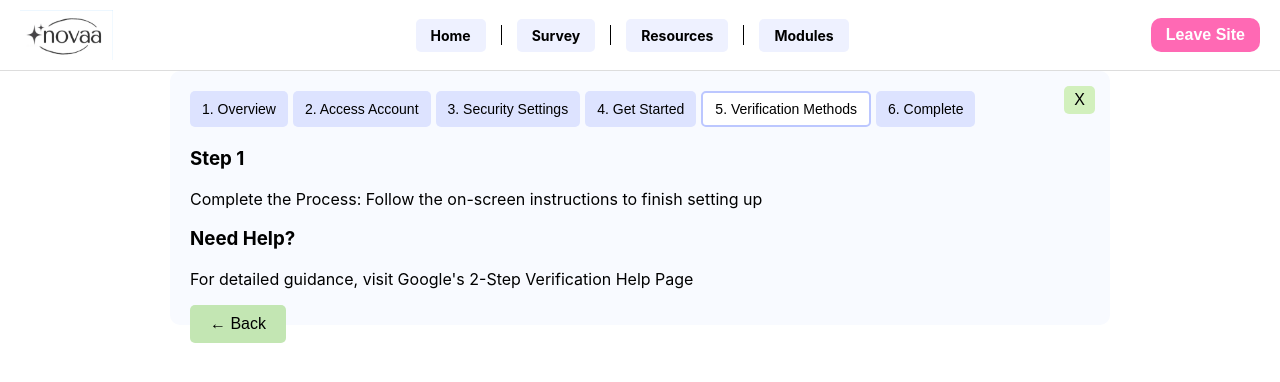
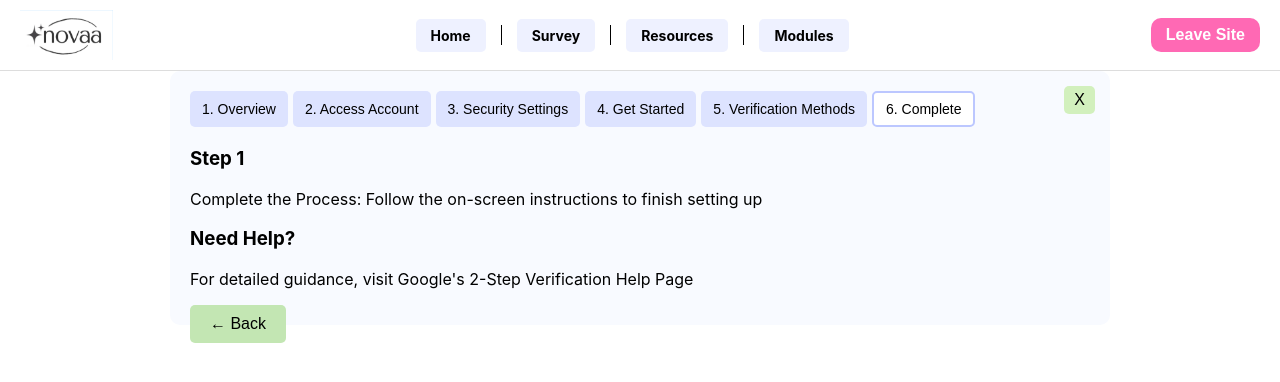
Before and after one commit to Karishma1113/klaas, a React (Create React App) app: page /mfa/mfa6 in a window 1280 px wide. Shown: the top 382 px of the page. Built offline with nearby package versions, Linux system fonts and the light colour scheme.

Commit message:
mfa6 fix

```diff
--- a/src/MFA/MFA.css
+++ b/src/MFA/MFA.css
@@ -1,5 +1,5 @@
 .mfa-container {
-    width: 80%;
+    width: 100%;
     max-width: 900px;
     margin: auto;
     padding: 20px;
--- a/src/MFA/MFA6.js
+++ b/src/MFA/MFA6.js
@@ -12,8 +12,8 @@ const MFA6 = () => {
         <button className="tab">2. Access Account</button>
         <button className="tab">3. Security Settings</button>
         <button className="tab">4. Get Started</button>
-        <button className="tab active">5. Verification Methods</button>
-        <button className="tab">6. Complete</button>
+        <button className="tab">5. Verification Methods</button>
+        <button className="tab active">6. Complete</button>
       </div>
 
       <button className="close-btn">X</button>
```
